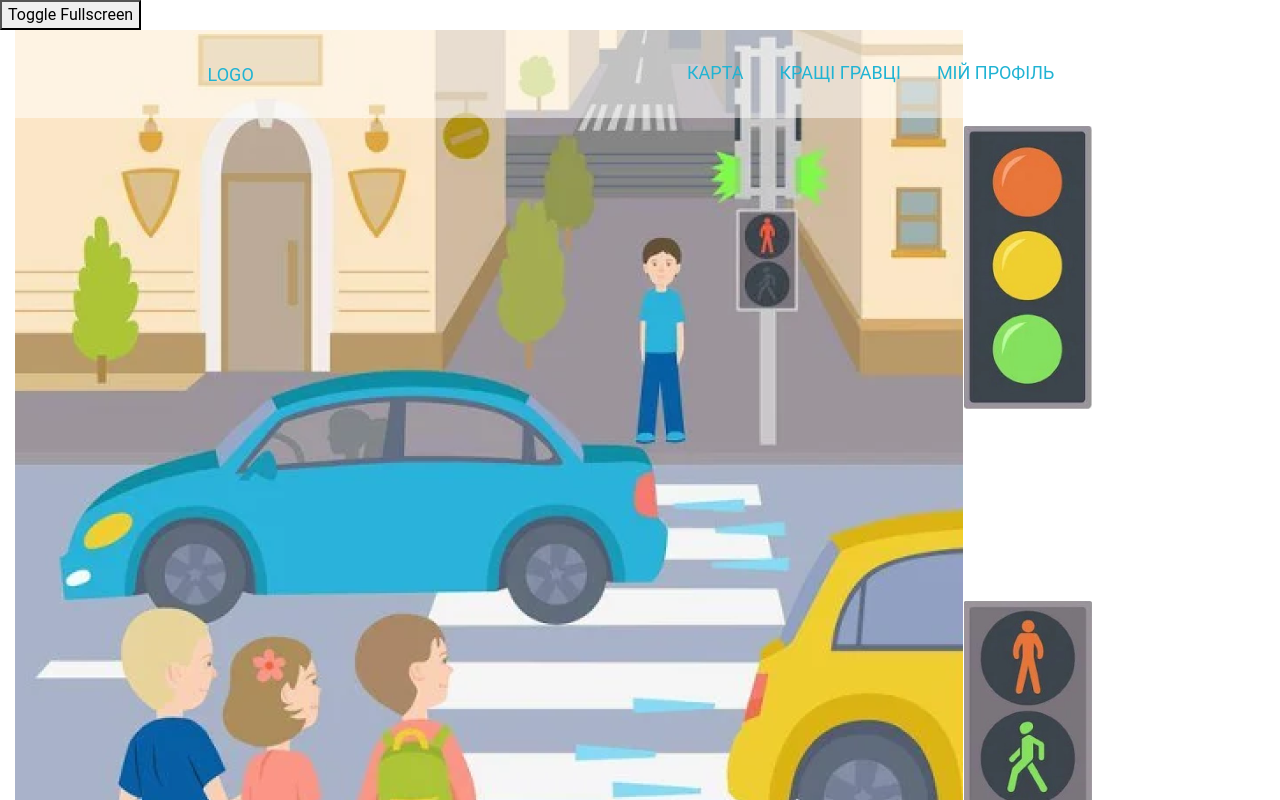
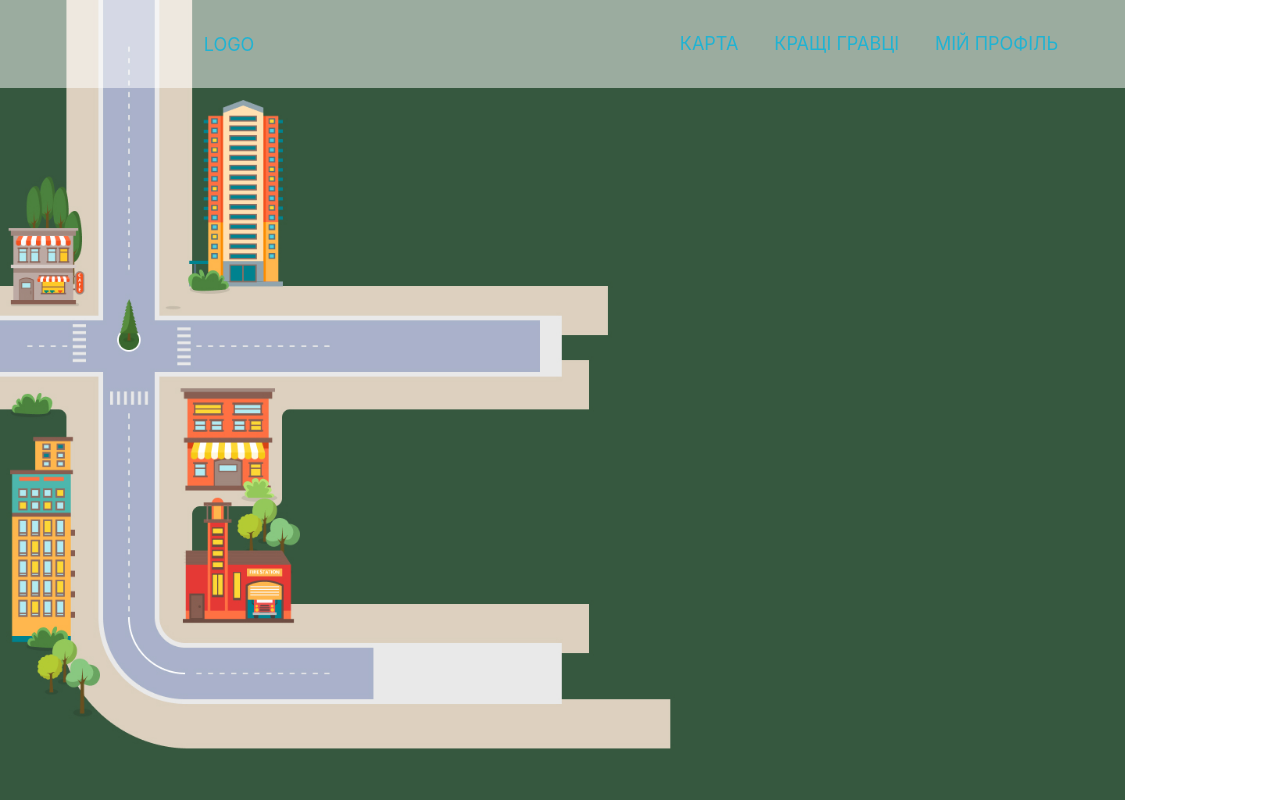
Before and after one commit to CoffeeJUG/traffic-rules-for-children, a React (Create React App) app in the folder frontend/: page / in a window 1280 px wide. Shown: the top 800 px of the page. Built offline with nearby package versions, Linux system fonts and the light colour scheme.

Commit message:
image, next: fix styles header + add button for fullsize game

```diff
--- a/frontend/src/components/App.jsx
+++ b/frontend/src/components/App.jsx
@@ -1,17 +1,16 @@
 import React from 'react';
 import 'bootstrap/dist/css/bootstrap.css';
 import Navbar from './Navbar/Navar';
-import Quest from './pages/QuestPage/Quest';
-import PuzzlePage from './PuzzlePage/PuzzlePage';
-import CanvasPage from './pages/Canvas/CanvasPage';
+// import Quest from './pages/QuestPage/Quest';
+// import PuzzlePage from './PuzzlePage/PuzzlePage';
+// import CanvasPage from './pages/Canvas/CanvasPage';
+import Map from './pages/Map/Map';
 
 function App() {
   return (
     <div>
-        <CanvasPage />
       <Navbar />
-      <Quest />
-      <PuzzlePage />
+      <Map />
     </div>
   );
 }
--- /dev/null
+++ b/frontend/src/components/pages/Map/Map.css
@@ -0,0 +1,10 @@
+.quest-main__map{
+  height: 100vh;
+  width: auto;
+}
+.quest-main__map img{
+  height: 100%;
+  width: auto;
+}
+
+/*# sourceMappingURL=Quest.css.map */
--- /dev/null
+++ b/frontend/src/components/pages/Map/Map.jsx
@@ -0,0 +1,24 @@
+import React, { useState } from 'react';
+import './Map.css';
+import ModalForm from '../../Modal';
+import { get } from 'lodash';
+import { quests } from '../../../constants';
+import bg from '../../../images/bg.jpg';
+function Map() {
+  const [correct, setCorrect] = useState(true);
+  const [modal, setModal] = useState(false);
+
+  const description = get(quests, 'quest1.description', '');
+
+  const activeModal = () => {
+    setModal(!modal);
+  };
+
+  return (
+      <div className="quest-main__map">
+          <img src={bg} alt="..." className="quest-main-img" />
+      </div>
+  );
+}
+
+export default Map;
--- /dev/null
+++ b/frontend/src/components/pages/Map/Map.scss
@@ -0,0 +1,36 @@
+@import '../../../styles/colors.scss';
+
+.quest-main {
+  display: block;
+  width: auto;
+
+  .quest-main__task {
+    position: relative;
+    padding: 0;
+
+    div {
+      .quest-main-img {
+        display: inline;
+        max-width: fit-content;
+      }
+    }
+
+    .quest-info {
+      font-weight: 300;
+      font-size: 30px;
+      position: absolute;
+      bottom: 10%;
+      left: 2%;
+      padding: 0.5em 1em;
+      background: $lightBg;
+      border-radius: 20px;
+    }
+  }
+
+  .variant {
+    .quest-second-img {
+      padding: 6rem;
+      width: 20rem;
+    }
+  }
+}
```
Also changed, not shown: frontend/src/images/bg.jpg (added), 1 other file (tests, documents, lock files or other folders).
